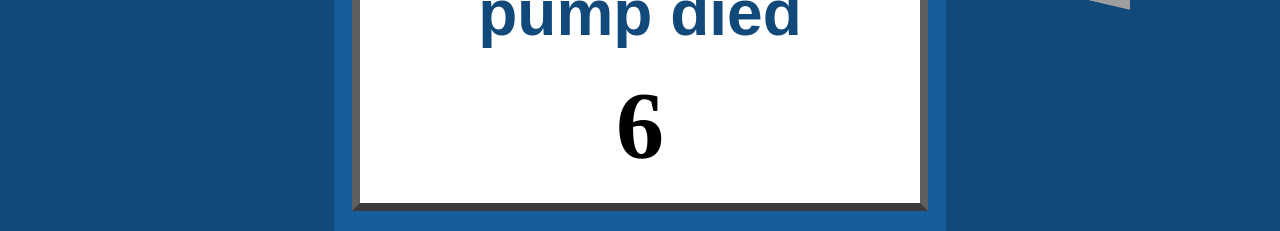
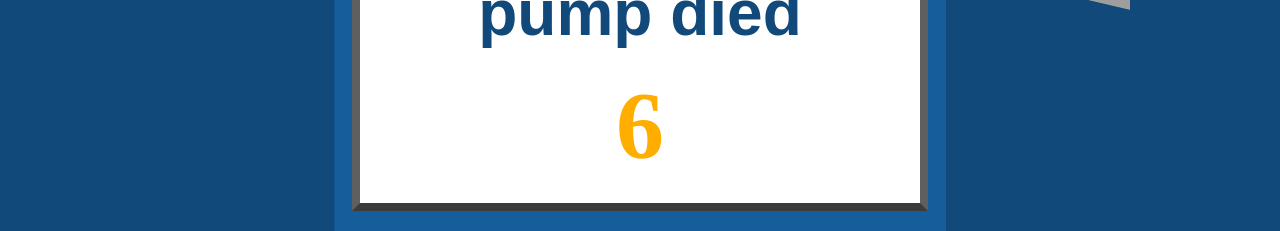
Before and after one commit to SergiuLuncanu/dayssince, a SvelteKit app: page / in a window 1280 px wide. Shown: the part 255-486 px from the top of the page. Built offline with nearby package versions, Linux system fonts and the light colour scheme; grey boxes are pictures that could not be loaded; a web font is replaced by a local one.

Commit message:
fix: color change

```diff
--- a/src/routes/+page.svelte
+++ b/src/routes/+page.svelte
@@ -58,6 +58,7 @@
     .text-days {
         font-size: 96px;
         font-weight: bold;
+        color: #ffae00;
         font-family: "Cabin Sketch", cursive;
     }
 
```
